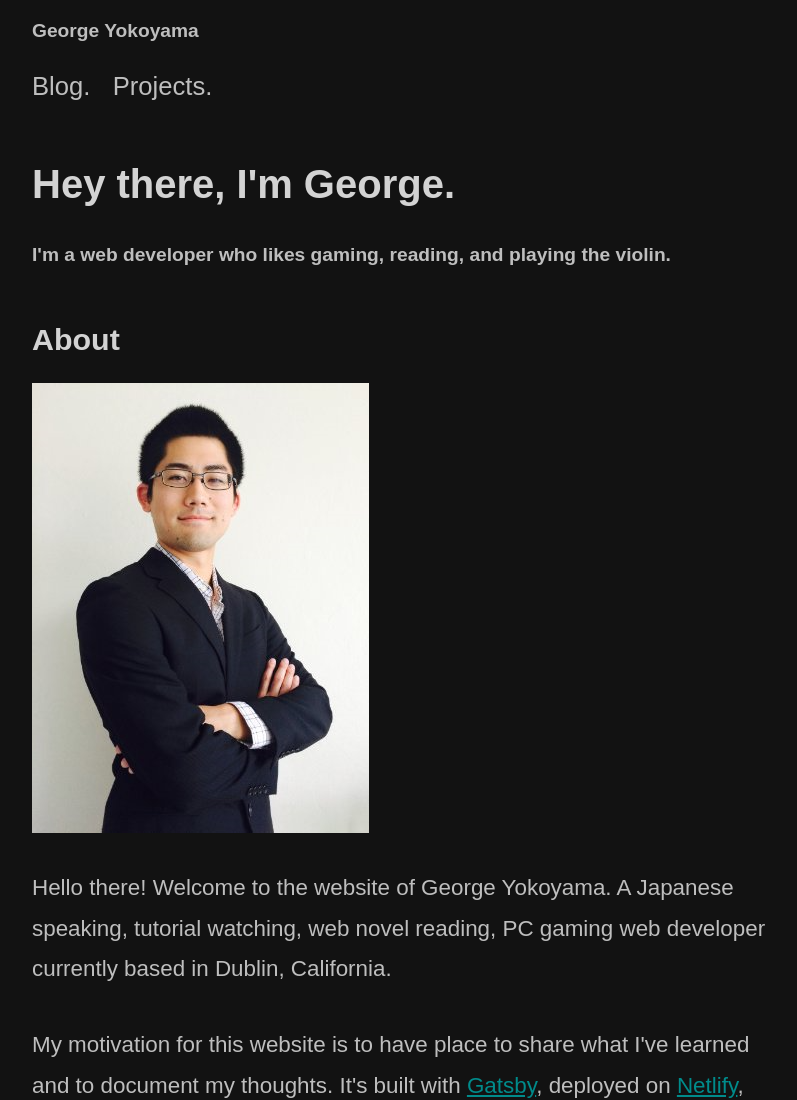
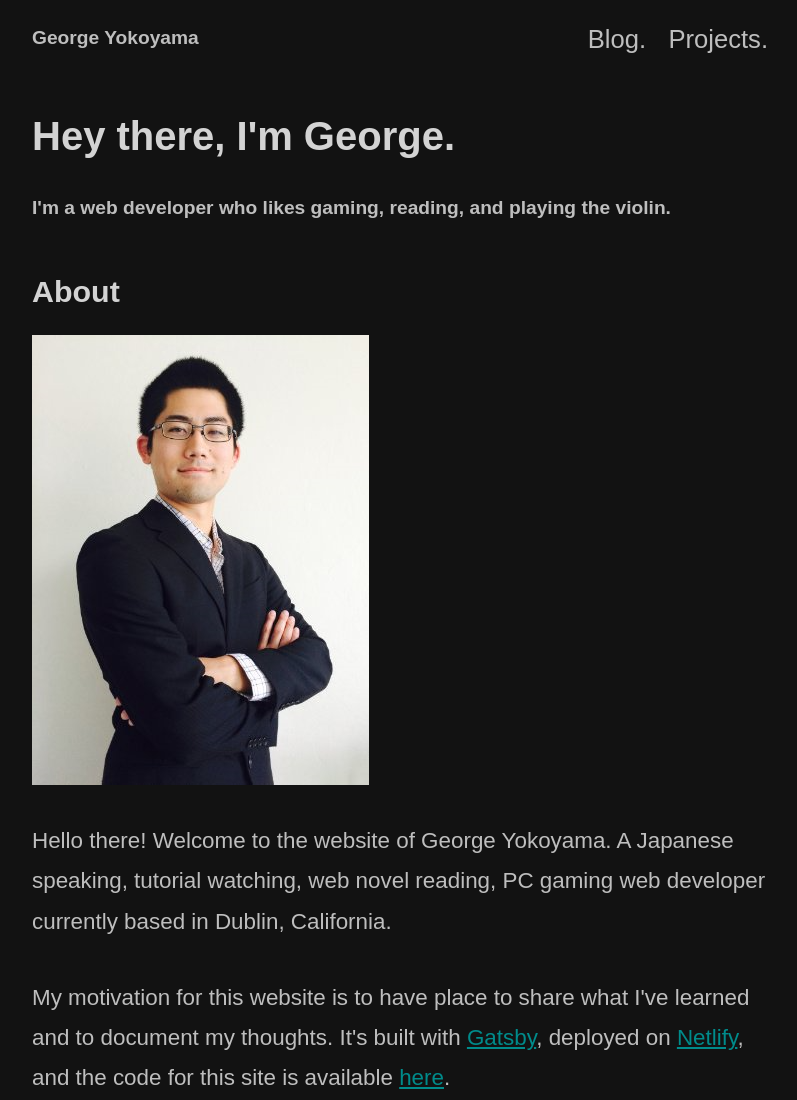
Before and after one commit to geyokoyama/geyokoyama.com, a Gatsby site: page / in a window 1280 px wide. Shown: the top 1100 px of the page, without its empty margins (240-1037 px from the left). Built offline with nearby package versions, Linux system fonts and the light colour scheme; Gatsby itself is replaced by a stand-in of ours.

Commit message:
Responsive masthead

```diff
--- a/src/assets/css/masthead.css
+++ b/src/assets/css/masthead.css
@@ -30,3 +30,15 @@
   overflow: hidden;
   display: block;
 }
+
+@media screen and (min-width: 768px) {
+  .masthead nav {
+    display: grid;
+    grid-template-columns: auto 1fr;
+    align-items: center;
+  }
+
+  .masthead__ul {
+    justify-content: flex-end;
+  }
+}
```
